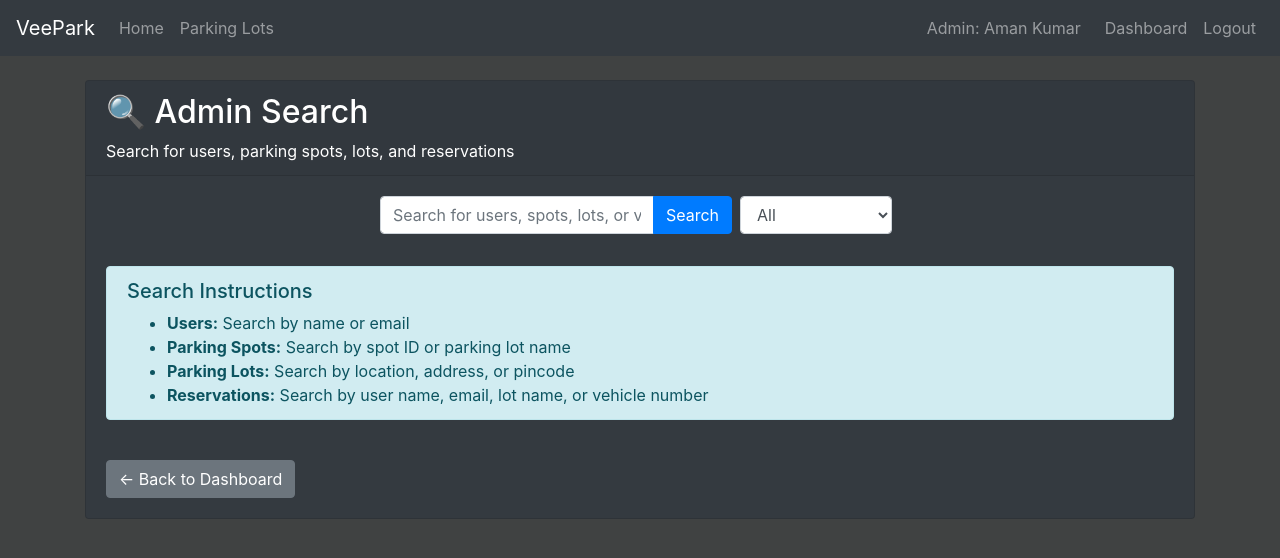
After one commit to 24f1002107/vehicle-parking-app-v1, a Flask app: page /admin/search in a window 1280 px wide. The commit adds this page. Shown: the top 558 px of the page. Run offline with Flask 3, Linux system fonts and the light colour scheme; a user stored in the database is signed in.

Commit message:
Milestone-VP Search-Implemented

```diff
--- a/controllers/controllers.py
+++ b/controllers/controllers.py
@@ -475,6 +475,61 @@ def admin_parking_records():
 
     return render_template('admin_parking_records.html', reservations_with_details=reservations_with_details)
 
+@controllers.route('/admin/search')
+def admin_search():
+    # Check if user is logged in and is admin
+    if not session.get('user_id') or session.get('user_role') != 'admin':
+        flash('Access denied. Admin login required.', 'danger')
+        return redirect(url_for('controllers.admin_login'))
+
+    query = request.args.get('q', '').strip()
+    search_type = request.args.get('type', 'all')
+
+    results = {
+        'users': [],
+        'spots': [],
+        'parking_lots': [],
+        'reservations': []
+    }
+
+    if query:
+        # Search users
+        if search_type in ['all', 'users']:
+            users = User.query.filter(
+                (User.fullname.ilike(f'%{query}%')) |
+                (User.email.ilike(f'%{query}%'))
+            ).all()
+            results['users'] = users
+
+        # Search parking spots
+        if search_type in ['all', 'spots']:
+            spots = ParkingSpot.query.join(ParkingLot).filter(
+                (ParkingSpot.id == query) |
+                (ParkingLot.location.ilike(f'%{query}%'))
+            ).all()
+            results['spots'] = spots
+
+        # Search parking lots
+        if search_type in ['all', 'lots']:
+            lots = ParkingLot.query.filter(
+                (ParkingLot.location.ilike(f'%{query}%')) |
+                (ParkingLot.address.ilike(f'%{query}%')) |
+                (ParkingLot.pincode == query if query.isdigit() else False)
+            ).all()
+            results['parking_lots'] = lots
+
+        # Search reservations
+        if search_type in ['all', 'reservations']:
+            reservations = ReserveParkingSpot.query.join(User).join(ParkingLot).filter(
+                (User.fullname.ilike(f'%{query}%')) |
+                (User.email.ilike(f'%{query}%')) |
+                (ParkingLot.location.ilike(f'%{query}%')) |
+                (ReserveParkingSpot.veichleNumber.ilike(f'%{query}%'))
+            ).all()
+            results['reservations'] = reservations
+
+    return render_template('admin_search.html', results=results, query=query, search_type=search_type)
+
 @controllers.route('/logout')
 def logout():
     session.clear()
--- /dev/null
+++ b/templates/admin_search.html
@@ -0,0 +1,245 @@
+{% extends 'index.html' %}
+{% block title %}
+Admin Search
+{% endblock %}
+
+{% block content %}
+<div class="container mt-4">
+    <div class="row">
+        <div class="col-12">
+            <div class="card bg-dark text-white">
+                <div class="card-header">
+                    <h2>🔍 Admin Search</h2>
+                    <p class="mb-0">Search for users, parking spots, lots, and reservations</p>
+                </div>
+                <div class="card-body">
+                    <!-- Search Form -->
+                    <div class="row mb-4">
+                        <div class="col-12">
+                            <form method="GET" action="{{ url_for('controllers.admin_search') }}" class="form-inline justify-content-center">
+                                <div class="input-group mb-2 mr-sm-2" style="max-width: 400px;">
+                                    <input type="text" class="form-control" name="q" value="{{ query }}"
+                                           placeholder="Search for users, spots, lots, or vehicle numbers...">
+                                    <div class="input-group-append">
+                                        <button type="submit" class="btn btn-primary">
+                                            <i class="fas fa-search"></i> Search
+                                        </button>
+                                    </div>
+                                </div>
+                                <select name="type" class="form-control mb-2 mr-sm-2">
+                                    <option value="all" {% if search_type == 'all' %}selected{% endif %}>All</option>
+                                    <option value="users" {% if search_type == 'users' %}selected{% endif %}>Users</option>
+                                    <option value="spots" {% if search_type == 'spots' %}selected{% endif %}>Parking Spots</option>
+                                    <option value="lots" {% if search_type == 'lots' %}selected{% endif %}>Parking Lots</option>
+                                    <option value="reservations" {% if search_type == 'reservations' %}selected{% endif %}>Reservations</option>
+                                </select>
+                            </form>
+                        </div>
+                    </div>
+
+                    {% if query %}
+                        <!-- Search Results -->
+                        <div class="row">
+                            <!-- Users Results -->
+                            {% if results.users %}
+                            <div class="col-md-6 mb-4">
+                                <div class="card bg-secondary text-white">
+                                    <div class="card-header">
+                                        <h5>👥 Users ({{ results.users|length }})</h5>
+                                    </div>
+                                    <div class="card-body">
+                                        <div class="table-responsive">
+                                            <table class="table table-dark table-sm">
+                                                <thead>
+                                                    <tr>
+                                                        <th>Name</th>
+                                                        <th>Email</th>
+                                                        <th>Role</th>
+                                                        <th>Status</th>
+                                                    </tr>
+                                                </thead>
+                                                <tbody>
+                                                    {% for user in results.users %}
+                                                    <tr>
+                                                        <td>{{ user.fullname }}</td>
+                                                        <td>{{ user.email }}</td>
+                                                        <td>
+                                                            <span class="badge badge-{% if user.role == 'admin' %}danger{% else %}info{% endif %}">
+                                                                {{ user.role }}
+                                                            </span>
+                                                        </td>
+                                                        <td>
+                                                            <span class="badge badge-{% if user.status == 0 %}success{% else %}warning{% endif %}">
+                                                                {% if user.status == 0 %}Active{% else %}Inactive{% endif %}
+                                                            </span>
+                                                        </td>
+                                                    </tr>
+                                                    {% endfor %}
+                                                </tbody>
+                                            </table>
+                                        </div>
+                                    </div>
+                                </div>
+                            </div>
+                            {% endif %}
+
+                            <!-- Parking Spots Results -->
+                            {% if results.spots %}
+                            <div class="col-md-6 mb-4">
+                                <div class="card bg-secondary text-white">
+                                    <div class="card-header">
+                                        <h5>🚗 Parking Spots ({{ results.spots|length }})</h5>
+                                    </div>
+                                    <div class="card-body">
+                                        <div class="table-responsive">
+                                            <table class="table table-dark table-sm">
+                                                <thead>
+                                                    <tr>
+                                                        <th>Spot ID</th>
+                                                        <th>Parking Lot</th>
+                                                        <th>Status</th>
+                                                        <th>Actions</th>
+                                                    </tr>
+                                                </thead>
+                                                <tbody>
+                                                    {% for spot in results.spots %}
+                                                    <tr>
+                                                        <td>{{ spot.id }}</td>
+                                                        <td>{{ spot.parking_lot.location }}</td>
+                                                        <td>
+                                                            <span class="badge badge-{% if spot.status == 'A' %}success{% else %}warning{% endif %}">
+                                                                {% if spot.status == 'A' %}Available{% else %}Occupied{% endif %}
+                                                            </span>
+                                                        </td>
+                                                        <td>
+                                                            <a href="{{ url_for('controllers.view_parking_lot_details', lot_id=spot.lotid) }}"
+                                                               class="btn btn-sm btn-info">View Lot</a>
+                                                        </td>
+                                                    </tr>
+                                                    {% endfor %}
+                                                </tbody>
+                                            </table>
+                                        </div>
+                                    </div>
+                                </div>
+                            </div>
+                            {% endif %}
+
+                            <!-- Parking Lots Results -->
+                            {% if results.parking_lots %}
+                            <div class="col-md-6 mb-4">
+                                <div class="card bg-secondary text-white">
+                                    <div class="card-header">
+                                        <h5>🏢 Parking Lots ({{ results.parking_lots|length }})</h5>
+                                    </div>
+                                    <div class="card-body">
+                                        <div class="table-responsive">
+                                            <table class="table table-dark table-sm">
+                                                <thead>
+                                                    <tr>
+                                                        <th>Location</th>
+                                                        <th>Address</th>
+                                                        <th>Spots</th>
+                                                        <th>Actions</th>
+                                                    </tr>
+                                                </thead>
+                                                <tbody>
+                                                    {% for lot in results.parking_lots %}
+                                                    <tr>
+                                                        <td>{{ lot.location }}</td>
+                                                        <td>{{ lot.address[:30] }}{% if lot.address|length > 30 %}...{% endif %}</td>
+                                                        <td>
+                                                            <span class="badge badge-{% if lot.occupied > 0 %}warning{% else %}success{% endif %}">
+                                                                {{ lot.occupied }}/{{ lot.maxSpots }}
+                                                            </span>
+                                                        </td>
+                                                        <td>
+                                                            <a href="{{ url_for('controllers.view_parking_lot_details', lot_id=lot.id) }}"
+                                                               class="btn btn-sm btn-info">View Details</a>
+                                                        </td>
+                                                    </tr>
+                                                    {% endfor %}
+                                                </tbody>
+                                            </table>
+                                        </div>
+                                    </div>
+                                </div>
+                            </div>
+                            {% endif %}
+
+                            <!-- Reservations Results -->
+                            {% if results.reservations %}
+                            <div class="col-md-6 mb-4">
+                                <div class="card bg-secondary text-white">
+                                    <div class="card-header">
+                                        <h5>📋 Reservations ({{ results.reservations|length }})</h5>
+                                    </div>
+                                    <div class="card-body">
+                                        <div class="table-responsive">
+                                            <table class="table table-dark table-sm">
+                                                <thead>
+                                                    <tr>
+                                                        <th>User</th>
+                                                        <th>Spot</th>
+                                                        <th>Lot</th>
+                                                        <th>Status</th>
+                                                    </tr>
+                                                </thead>
+                                                <tbody>
+                                                    {% for reservation in results.reservations %}
+                                                    <tr>
+                                                        <td>{{ reservation.user_email_rel.fullname if reservation.user_email_rel else 'N/A' }}</td>
+                                                        <td>{{ reservation.spotid }}</td>
+                                                        <td>{{ reservation.parking_lot_rel.location }}</td>
+                                                        <td>
+                                                            <span class="badge badge-{% if reservation.release_time %}success{% else %}warning{% endif %}">
+                                                                {% if reservation.release_time %}Completed{% else %}Active{% endif %}
+                                                            </span>
+                                                        </td>
+                                                    </tr>
+                                                    {% endfor %}
+                                                </tbody>
+                                            </table>
+                                        </div>
+                                    </div>
+                                </div>
+                            </div>
+                            {% endif %}
+                        </div>
+
+                        <!-- No Results Message -->
+                        {% if not results.users and not results.spots and not results.parking_lots and not results.reservations %}
+                        <div class="alert alert-info">
+                            <h5>No Results Found</h5>
+                            <p>No matches found for "{{ query }}". Try searching with different keywords or check the search type.</p>
+                        </div>
+                        {% endif %}
+
+                    {% else %}
+                        <!-- Search Instructions -->
+                        <div class="row">
+                            <div class="col-12">
+                                <div class="alert alert-info">
+                                    <h5>Search Instructions</h5>
+                                    <ul class="mb-0">
+                                        <li><strong>Users:</strong> Search by name or email</li>
+                                        <li><strong>Parking Spots:</strong> Search by spot ID or parking lot name</li>
+                                        <li><strong>Parking Lots:</strong> Search by location, address, or pincode</li>
+                                        <li><strong>Reservations:</strong> Search by user name, email, lot name, or vehicle number</li>
+                                    </ul>
+                                </div>
+                            </div>
+                        </div>
+                    {% endif %}
+
+                    <div class="mt-4">
+                        <a href="{{ url_for('controllers.admin_dashboard') }}" class="btn btn-secondary">
+                            ← Back to Dashboard
+                        </a>
+                    </div>
+                </div>
+            </div>
+        </div>
+    </div>
+</div>
+{% endblock %}
```
Also changed, not shown: templates/admin_dashboard.html (+8 -3 lines), instance/parking.db.
